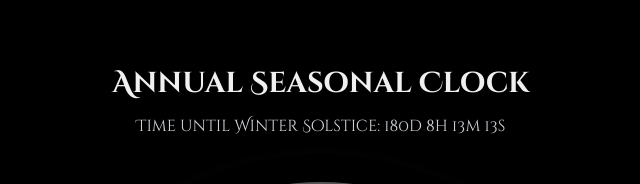
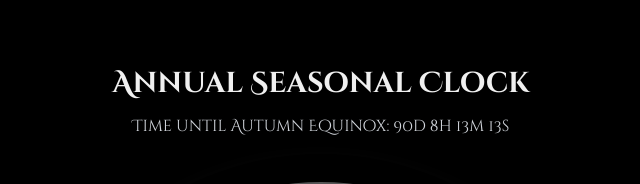
Before and after one commit to amstreet/annual_clock, a plain HTML site: page index.html in a window 1280 px wide. Shown: the top 184 px of the page, 319-959 px from the left. Drawn offline with nearby package versions, Linux system fonts and the light colour scheme.

Commit message:
Update index.html

```diff
--- a/index.html
+++ b/index.html
@@ -68,8 +68,7 @@
     <div class="text-center p-4">
         <h1 class="title-text">Annual Seasonal Clock</h1>
         <div id="countdownContainer" class="space-y-1 mt-2">
-
-            <p id="nextSolsticeCountdown" class="text-gray-300"></p>
+            <p id="nextEventCountdown" class="text-gray-300"></p>
         </div>
     </div>
 
@@ -81,9 +80,8 @@
     <script>
         const canvas = document.getElementById('seasonalClockCanvas');
         const ctx = canvas.getContext('2d');
-        // Elements for countdowns
-        const seasonPeakCountdownEl = document.getElementById('seasonPeakCountdown');
-        const nextSolsticeCountdownEl = document.getElementById('nextSolsticeCountdown');
+        // Element for the single countdown
+        const nextEventCountdownEl = document.getElementById('nextEventCountdown');
 
         let clockRadius;
         let centerX, centerY;
@@ -102,10 +100,10 @@
 
         // Approximate dates for solstices and equinoxes
         const SEASONAL_DATES_CONFIG = {
-            winterSolstice: { month: 11, day: 21, color: 'white' },    // Dec 21
-            springEquinox:  { month: 2,  day: 20, color: 'green' },    // Mar 20
-            summerSolstice: { month: 5,  day: 21, color: 'fuchsia' },  // Jun 21
-            autumnEquinox:  { month: 8,  day: 22, color: 'orange'}     // Sep 22
+            winterSolstice: { name: "Winter Solstice", month: 11, day: 21, color: 'white' },
+            springEquinox:  { name: "Spring Equinox",  month: 2,  day: 20, color: 'green' },
+            summerSolstice: { name: "Summer Solstice", month: 5,  day: 21, color: 'fuchsia' },
+            autumnEquinox:  { name: "Autumn Equinox",  month: 8,  day: 22, color: 'orange'}
         };
 
         function getSeasonalEventDayOfYear(year, eventKey) {
@@ -123,66 +121,35 @@
             const year = now.getFullYear();
             const events = {};
 
-            for (let yOffset = -1; yOffset <= 1; yOffset++) {
+            // Create date objects for seasonal events for the current and next year
+            for (let yOffset = 0; yOffset <= 1; yOffset++) {
                 const targetYear = year + yOffset;
                 for (const key in SEASONAL_DATES_CONFIG) {
+                    // Create a unique key for each event instance (e.g., 'winterSolstice2024')
                     events[`${key}${targetYear}`] = new Date(targetYear, SEASONAL_DATES_CONFIG[key].month, SEASONAL_DATES_CONFIG[key].day, 12, 0, 0);
                 }
             }
 
-            let currentSeasonName = "Unknown";
-            let seasonStartDate, seasonEndDate, peakDate;
-
-            if (now >= events[`winterSolstice${year-1}`] && now < events[`springEquinox${year}`]) {
-                currentSeasonName = "Winter";
-                seasonStartDate = events[`winterSolstice${year-1}`];
-                seasonEndDate = events[`springEquinox${year}`];
-            } else if (now >= events[`springEquinox${year}`] && now < events[`summerSolstice${year}`]) {
-                currentSeasonName = "Spring";
-                seasonStartDate = events[`springEquinox${year}`];
-                seasonEndDate = events[`summerSolstice${year}`];
-            } else if (now >= events[`summerSolstice${year}`] && now < events[`autumnEquinox${year}`]) {
-                currentSeasonName = "Summer";
-                seasonStartDate = events[`summerSolstice${year}`];
-                seasonEndDate = events[`autumnEquinox${year}`];
-            } else if (now >= events[`autumnEquinox${year}`] && now < events[`winterSolstice${year}`]) {
-                currentSeasonName = "Autumn";
-                seasonStartDate = events[`autumnEquinox${year}`];
-                seasonEndDate = events[`winterSolstice${year}`];
-            } else if (now >= events[`winterSolstice${year}`] && now < events[`springEquinox${year+1}`]) {
-                currentSeasonName = "Winter";
-                seasonStartDate = events[`winterSolstice${year}`];
-                seasonEndDate = events[`springEquinox${year+1}`];
+            // --- Find the single next event ---
+            const allNextEvents = [];
+            for (const key in SEASONAL_DATES_CONFIG) {
+                const eventConfig = SEASONAL_DATES_CONFIG[key];
+                // Check if this year's event is in the future
+                if (events[`${key}${year}`] > now) {
+                    allNextEvents.push({ name: eventConfig.name, date: events[`${key}${year}`] });
+                }
+                // Always add next year's event to the list of possibilities
+                allNextEvents.push({ name: eventConfig.name, date: events[`${key}${year+1}`] });
             }
 
-            if (seasonStartDate && seasonEndDate) {
-                peakDate = new Date(seasonStartDate.getTime() + (seasonEndDate.getTime() - seasonStartDate.getTime()) / 2);
-            } else {
-                peakDate = now;
-            }
+            // Sort all possible future events to find the soonest one
+            allNextEvents.sort((a, b) => a.date - b.date);
 
-            let nextSolsticeDate, nextSolsticeName;
-            const futureSolstices = [];
-            if (events[`summerSolstice${year}`] > now) futureSolstices.push({name: "Summer Solstice", date: events[`summerSolstice${year}`]});
-            if (events[`winterSolstice${year}`] > now) futureSolstices.push({name: "Winter Solstice", date: events[`winterSolstice${year}`]});
-            futureSolstices.push({name: "Summer Solstice", date: events[`summerSolstice${year+1}`]});
-            futureSolstices.push({name: "Winter Solstice", date: events[`winterSolstice${year+1}`]});
-
-            futureSolstices.sort((a,b) => a.date - b.date);
-
-            if (futureSolstices.length > 0) {
-                nextSolsticeDate = futureSolstices[0].date;
-                nextSolsticeName = futureSolstices[0].name;
-            } else {
-                nextSolsticeDate = now;
-                nextSolsticeName = "Error finding solstice";
-            }
+            const nextEvent = allNextEvents[0];
 
             return {
-                seasonName: currentSeasonName,
-                peakDate: peakDate,
-                nextSolsticeDate: nextSolsticeDate,
-                nextSolsticeName: nextSolsticeName
+                nextEventName: nextEvent.name,
+                nextEventDate: nextEvent.date,
             };
         }
 
@@ -204,17 +171,12 @@
 
         function updateCountdowns(now) {
             const info = getSeasonInfo(now);
-            // Check if elements exist before setting textContent
-            if (seasonPeakCountdownEl && info.peakDate) {
-                seasonPeakCountdownEl.textContent = formatCountdown(info.peakDate, `peak of ${info.seasonName}`);
-            } else if (seasonPeakCountdownEl) {
-                 seasonPeakCountdownEl.textContent = "Calculating peak season...";
-            }
 
-            if (nextSolsticeCountdownEl && info.nextSolsticeDate) {
-                nextSolsticeCountdownEl.textContent = formatCountdown(info.nextSolsticeDate, info.nextSolsticeName);
-            } else if (nextSolsticeCountdownEl) {
-                nextSolsticeCountdownEl.textContent = "Calculating next solstice...";
+            // Update the single countdown element
+            if (nextEventCountdownEl && info.nextEventDate) {
+                nextEventCountdownEl.textContent = formatCountdown(info.nextEventDate, info.nextEventName);
+            } else if (nextEventCountdownEl) {
+                nextEventCountdownEl.textContent = "Calculating next seasonal event...";
             }
         }
 
@@ -222,6 +184,7 @@
         function setupCanvas() {
             const container = document.getElementById('clockContainer');
             const style = window.getComputedStyle(container);
+            // Wait for the container to be visible and have a size
             if (style.display === 'none' || container.clientWidth === 0) {
                 setTimeout(setupCanvas, 50);
                 return;
@@ -253,10 +216,12 @@
             const day_SS = getSeasonalEventDayOfYear(currentYear, 'summerSolstice');
             const day_AE = getSeasonalEventDayOfYear(currentYear, 'autumnEquinox');
 
+            // Calculate the positions of seasonal events on the clock face as a fraction of the year
             const offset_VE = ((day_VE - day_WS + daysInCurrentYear) % daysInCurrentYear) / daysInCurrentYear;
             const offset_SS = ((day_SS - day_WS + daysInCurrentYear) % daysInCurrentYear) / daysInCurrentYear;
             const offset_AE = ((day_AE - day_WS + daysInCurrentYear) % daysInCurrentYear) / daysInCurrentYear;
 
+            // Create a conic gradient for the background of the clock
             const conicGradient = ctx.createConicGradient(-Math.PI / 2, centerX, centerY);
             conicGradient.addColorStop(0, SEASONAL_DATES_CONFIG.winterSolstice.color);
             conicGradient.addColorStop(offset_VE, SEASONAL_DATES_CONFIG.springEquinox.color);
@@ -269,10 +234,12 @@
             ctx.fillStyle = conicGradient;
             ctx.fill();
 
+            // Draw the border of the clock
             ctx.strokeStyle = '#555';
             ctx.lineWidth = Math.max(1, clockRadius * 0.015);
             ctx.stroke();
 
+            // Calculate the position of the hand
             const currentDayOfYear = getDayOfYear(now);
             const timeFraction = (now.getHours() * 3600 + now.getMinutes() * 60 + now.getSeconds()) / (24 * 3600);
             const preciseDayFloat = currentDayOfYear -1 + timeFraction;
@@ -290,6 +257,7 @@
             const fractionOfYear_fromWS = daysSinceWS / daysInCurrentYear;
             const handAngle = fractionOfYear_fromWS * 2 * Math.PI;
 
+            // Draw the hand
             ctx.save();
             ctx.translate(centerX, centerY);
             ctx.rotate(handAngle);
@@ -300,13 +268,12 @@
             const handWidth = clockRadius * 0.05;
             ctx.lineTo(0, -handLength);
 
-            // Changed hand color to black
             ctx.strokeStyle = 'rgba(0, 0, 0, 0.8)'; // Black hand, slightly transparent
             ctx.lineWidth = Math.max(3, handWidth);
             ctx.lineCap = 'round';
             ctx.stroke();
 
-            // Changed base of hand color to black
+            // Draw the base of the hand
             ctx.beginPath();
             ctx.arc(0,0, handWidth * 0.6, 0, 2 * Math.PI);
             ctx.fillStyle = 'rgba(0, 0, 0, 0.8)'; // Black base, slightly transparent
@@ -314,7 +281,7 @@
 
             ctx.restore();
 
-            // Central Hub - kept light for contrast with black hand and potentially dark background sections
+            // Draw the central hub
             ctx.beginPath();
             ctx.arc(centerX, centerY, Math.max(4, clockRadius * 0.04), 0, 2 * Math.PI);
             ctx.fillStyle = 'rgba(200, 200, 200, 0.7)';
@@ -324,16 +291,19 @@
             ctx.stroke();
         }
 
+        // Animation loop
         function animate() {
             drawClock();
             requestAnimationFrame(animate);
         }
 
+        // Redraw canvas on window resize
         window.addEventListener('resize', () => {
             setupCanvas();
             drawClock();
         });
 
+        // Initial setup and start of animation
         document.addEventListener('DOMContentLoaded', () => {
             setupCanvas();
             animate();
```
